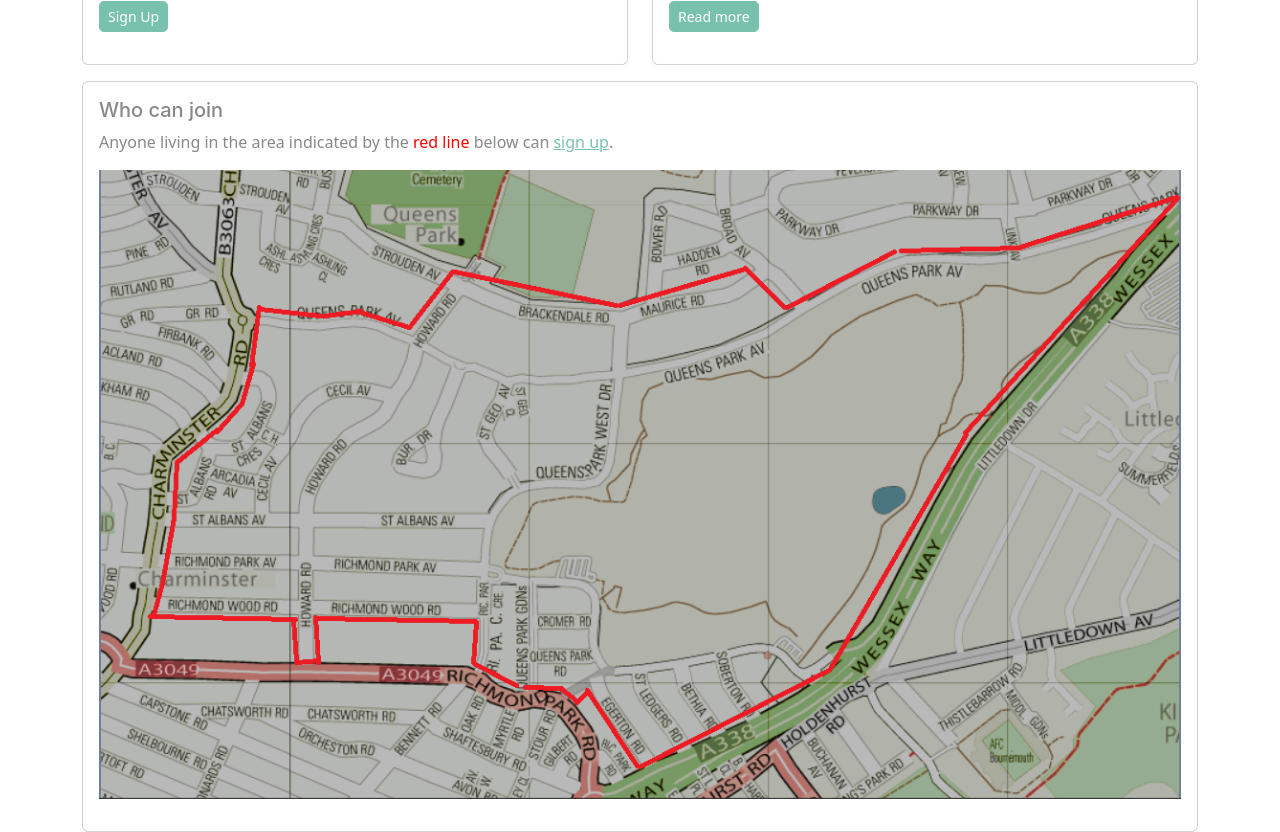
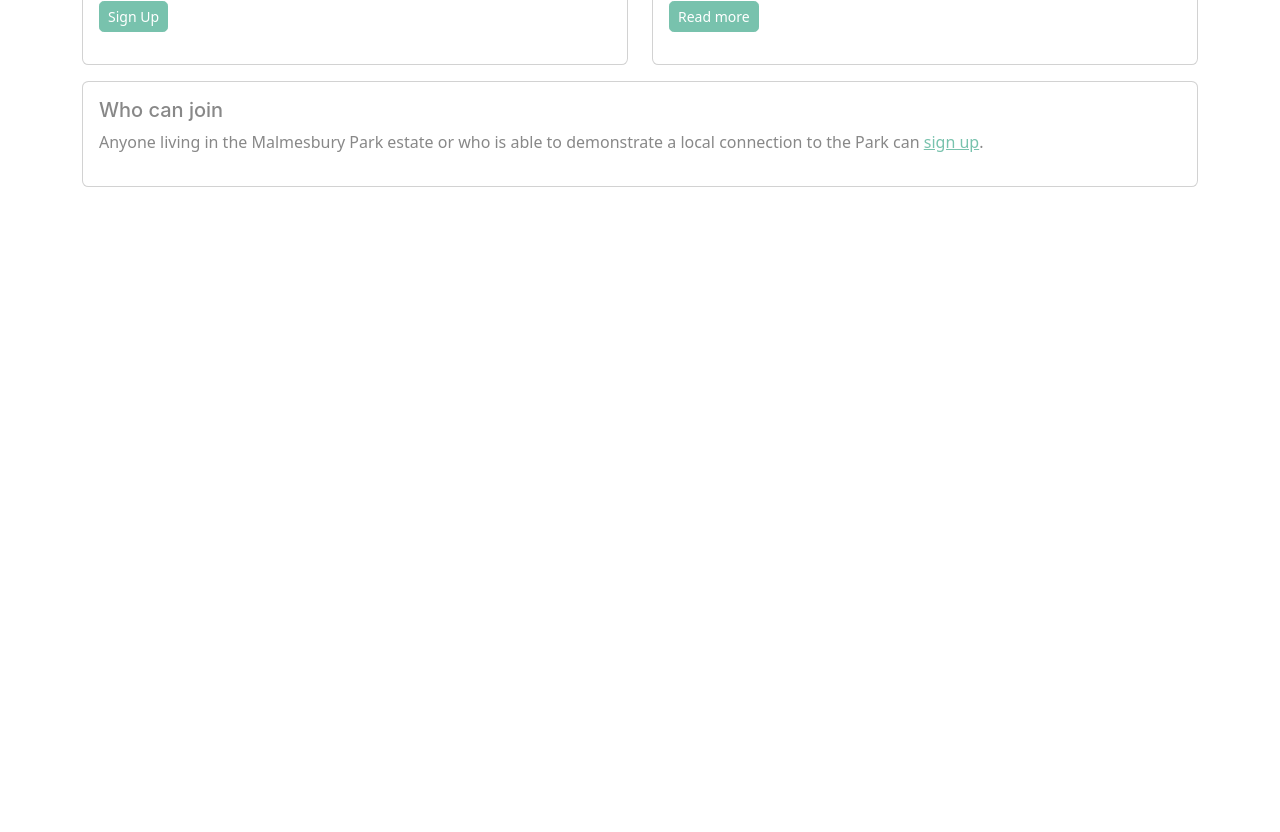
Before and after one commit to digitiser/cyrilpark, a React (Create React App) app: page / in a window 1280 px wide. Shown: the part 540-1372 px from the top of the page. After the commit the page ends 800 px from the top, so only its background shows below. Built offline with nearby package versions, Linux system fonts and the light colour scheme.

Commit message:
Update home.tsx
Remove QP map

```diff
--- a/src/pages/home.tsx
+++ b/src/pages/home.tsx
@@ -57,13 +57,10 @@ export default function Home(): React.JSX.Element {
             <Section title="Who can join">
 
                 <p>
-                    Anyone living in the area indicated by the <span style={{ color: 'red' }}>red line</span> below
+                    Anyone living in the Malmesbury Park estate or who is able to demonstrate a local connection to the Park
                     can <a href={Urls.SignUp} target="_blank" rel="noreferrer">sign up</a>.
                 </p>
 
-                <p style={{ textAlign: 'center' }}>
-                    <img src="map.png" style={{ maxWidth: '100%' }} alt="Map" />
-                </p>
 
             </Section>
         </>
```
